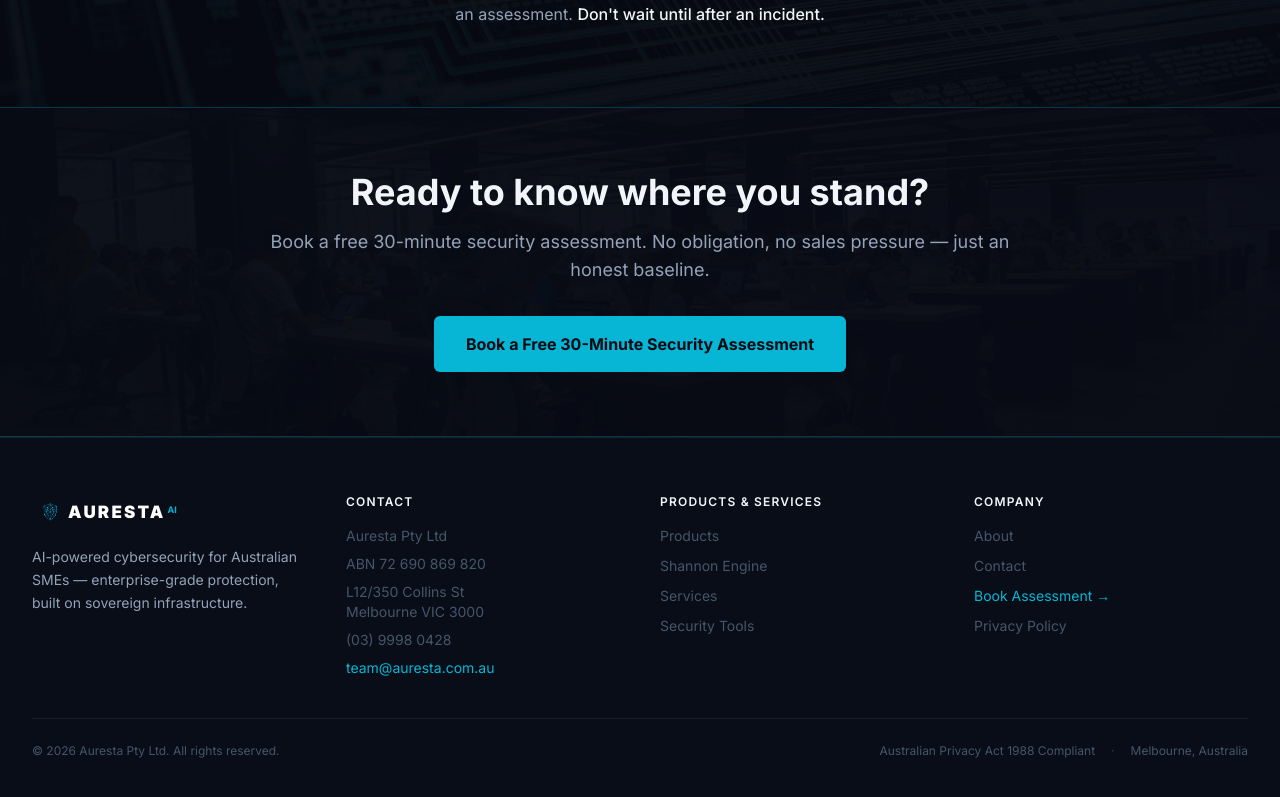
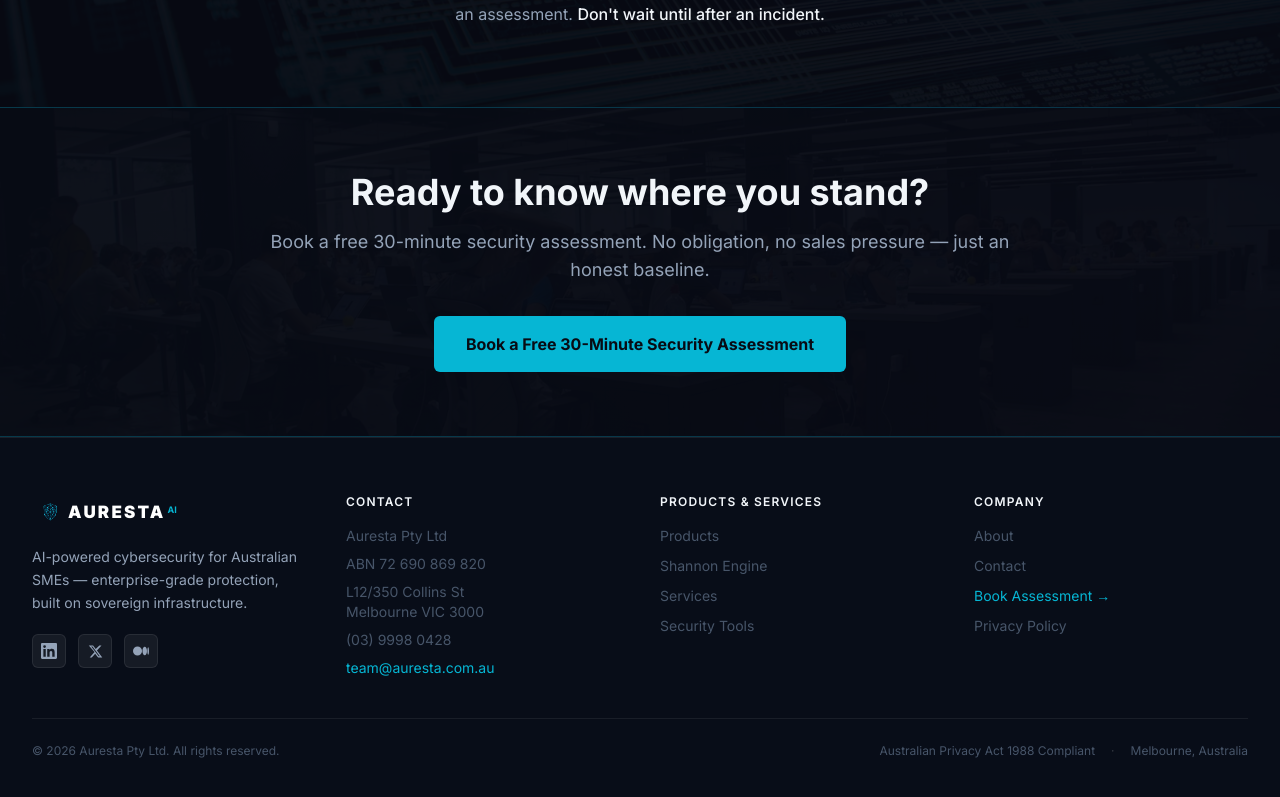
Before and after one commit to auresta/auresta-website, a Next.js app: page / in a window 1280 px wide. Shown: the part 2387-3184 px from the top of the page. Built offline with nearby package versions, Linux system fonts and the light colour scheme.

Commit message:
feat: social links in footer — LinkedIn, X, Medium

```diff
--- a/components/Footer.tsx
+++ b/components/Footer.tsx
@@ -28,9 +28,33 @@
                 <sup className="font-bold ml-0.5 pr-0.5" style={{ color: "#06b6d4", fontSize: "9px", verticalAlign: "super" }}>AI</sup>
               </div>
             </div>
-            <p className="text-sm text-text-secondary leading-relaxed">
+            <p className="text-sm text-text-secondary leading-relaxed mb-5">
               AI-powered cybersecurity for Australian SMEs — enterprise-grade protection, built on sovereign infrastructure.
             </p>
+            {/* Social links */}
+            <div className="flex items-center gap-3">
+              <a href="https://linkedin.com/company/auresta-ai" target="_blank" rel="noopener noreferrer"
+                className="flex items-center justify-center rounded-md transition-all hover:opacity-80"
+                style={{ width: 34, height: 34, background: "rgba(255,255,255,0.06)", border: "1px solid rgba(255,255,255,0.08)", color: "#94a3b8" }}>
+                <svg width="16" height="16" viewBox="0 0 24 24" fill="currentColor">
+                  <path d="M20.447 20.452h-3.554v-5.569c0-1.328-.027-3.037-1.852-3.037-1.853 0-2.136 1.445-2.136 2.939v5.667H9.351V9h3.414v1.561h.046c.477-.9 1.637-1.85 3.37-1.85 3.601 0 4.267 2.37 4.267 5.455v6.286zM5.337 7.433a2.062 2.062 0 0 1-2.063-2.065 2.064 2.064 0 1 1 2.063 2.065zm1.782 13.019H3.555V9h3.564v11.452zM22.225 0H1.771C.792 0 0 .774 0 1.729v20.542C0 23.227.792 24 1.771 24h20.451C23.2 24 24 23.227 24 22.271V1.729C24 .774 23.2 0 22.222 0h.003z"/>
+                </svg>
+              </a>
+              <a href="https://x.com/auresta_ai" target="_blank" rel="noopener noreferrer"
+                className="flex items-center justify-center rounded-md transition-all hover:opacity-80"
+                style={{ width: 34, height: 34, background: "rgba(255,255,255,0.06)", border: "1px solid rgba(255,255,255,0.08)", color: "#94a3b8" }}>
+                <svg width="15" height="15" viewBox="0 0 24 24" fill="currentColor">
+                  <path d="M18.244 2.25h3.308l-7.227 8.26 8.502 11.24H16.17l-4.714-6.231-5.401 6.231H2.742l7.73-8.835L1.254 2.25H8.08l4.259 5.63zm-1.161 17.52h1.833L7.084 4.126H5.117z"/>
+                </svg>
+              </a>
+              <a href="https://medium.com/@auresta-ai" target="_blank" rel="noopener noreferrer"
+                className="flex items-center justify-center rounded-md transition-all hover:opacity-80"
+                style={{ width: 34, height: 34, background: "rgba(255,255,255,0.06)", border: "1px solid rgba(255,255,255,0.08)", color: "#94a3b8" }}>
+                <svg width="16" height="16" viewBox="0 0 24 24" fill="currentColor">
+                  <path d="M13.54 12a6.8 6.8 0 01-6.77 6.82A6.8 6.8 0 010 12a6.8 6.8 0 016.77-6.82A6.8 6.8 0 0113.54 12zM20.96 12c0 3.54-1.51 6.42-3.38 6.42-1.87 0-3.39-2.88-3.39-6.42s1.52-6.42 3.39-6.42 3.38 2.88 3.38 6.42M24 12c0 3.17-.53 5.75-1.19 5.75-.66 0-1.19-2.58-1.19-5.75s.53-5.75 1.19-5.75C23.47 6.25 24 8.83 24 12z"/>
+                </svg>
+              </a>
+            </div>
           </div>
 
           {/* Contact */}
```
